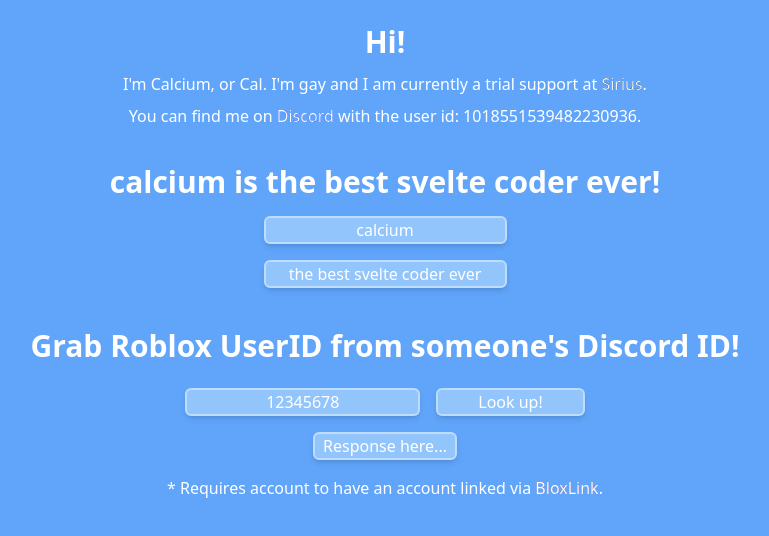
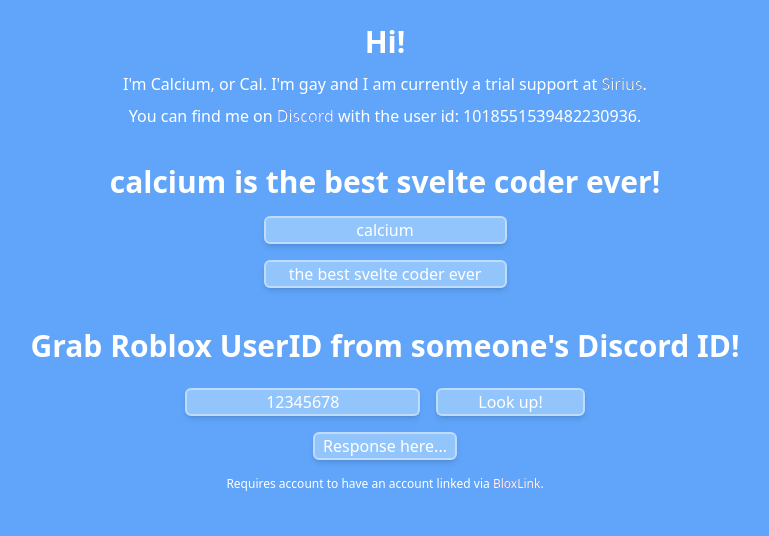
Before and after one commit to calciumista/shiny-parakeet, a SvelteKit app: page / in a window 1280 px wide. Shown: the top 536 px of the page, without its empty margins (255-1024 px from the left). Built offline with nearby package versions, Linux system fonts and the light colour scheme.

Commit message:
make text smaller

```diff
--- a/src/routes/bloxlink.svelte
+++ b/src/routes/bloxlink.svelte
@@ -48,5 +48,5 @@
   <div class="py-2" />
   <p id="response" class="text-white bg-blue-300 border-2 border-blue-200 shadow-md text-center hover:scale-105 transition-all duration-200 text-bold px-2 rounded-md">Response here...</p>
   <div class="py-2" />
-  <p class="text-white text-bold font-thin">* Requires account to have an account linked via <a href="https://blox.link" class="font-outline-red">BloxLink</a>.</p>
+  <p class="text-white text-bold text-xs">Requires account to have an account linked via <a href="https://blox.link" class="font-outline-red">BloxLink</a>.</p>
 </div>
```
